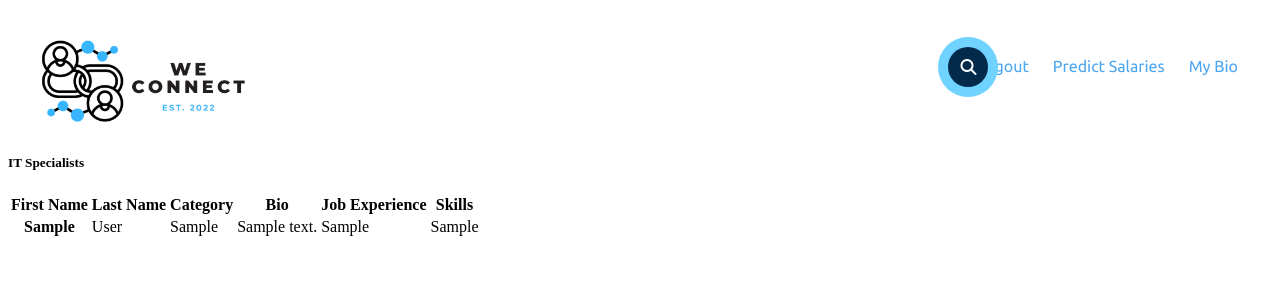
After one commit to ebenemfum/youconnect, a PHP site: page /userHtml/ITSpecialistList.php in a window 1280 px wide. The commit adds this page. Shown: the top 300 px of the page. Run offline with PHP 8.4, Linux system fonts and the light colour scheme; tables that the repository leaves empty hold one stand-in row (values such as "Sample post"); some libraries are stand-ins or nearby versions.

Commit message:
Table Definitions Added

```diff
--- a/userHtml/HireDevLogin.php
+++ b/userHtml/HireDevLogin.php
@@ -73,7 +73,7 @@
 
 
            if(mysqli_num_rows($result) > 0){
-                header("location: ITSpecialistList.html");
+                header("location: ITSpecialistList.php");
 
                exit();
              }
--- /dev/null
+++ b/userHtml/ITSpecialistList.php
@@ -0,0 +1,130 @@
+<?php
+include "connect.php";
+?>
+
+<!DOCTYPE html>
+<html lang="en">
+<head>
+    <meta charset="UTF-8">
+    <meta http-equiv="X-UA-Compatible" content="IE=edge">
+    <meta name="viewport" content="width=device-width, initial-scale=1.0">
+    <link rel="stylesheet" href="../userCss/ITSpecialistList.css">
+    <title>IT Specialist List</title>
+    <script src="https://kit.fontawesome.com/2ac6a790f8.js" crossorigin="anonymous"></script>
+
+    <!-- Start of Code -->
+<script>
+    "use strict";
+    !function() {
+      var t = window.driftt = window.drift = window.driftt || [];
+      if (!t.init) {
+        if (t.invoked) return void (window.console && console.error && console.error("Drift snippet included twice."));
+        t.invoked = !0, t.methods = [ "identify", "config", "track", "reset", "debug", "show", "ping", "page", "hide", "off", "on" ],
+        t.factory = function(e) {
+          return function() {
+            var n = Array.prototype.slice.call(arguments);
+            return n.unshift(e), t.push(n), t;
+          };
+        }, t.methods.forEach(function(e) {
+          t[e] = t.factory(e);
+        }), t.load = function(t) {
+          var e = 3e5, n = Math.ceil(new Date() / e) * e, o = document.createElement("script");
+          o.type = "text/javascript", o.async = !0, o.crossorigin = "anonymous", o.src = "https://js.driftt.com/include/" + n + "/" + t + ".js";
+          var i = document.getElementsByTagName("script")[0];
+          i.parentNode.insertBefore(o, i);
+        };
+      }
+    }();
+    drift.SNIPPET_VERSION = '0.3.1';
+    drift.load('u6yn43whfbbh');
+    </script>
+    <!-- End of Code -->
+</head>
+<body>
+
+
+  <header>
+
+    <!--  <a href="#"><div class="sPredict"> Salary prediction </div></a> -->
+     <!-- <a href="GetHiredLogin.html"><div class="logoutLink">  logout </div></a> -->
+ <!--     <a href="#"><div class="prediction">  Predict Salaries </div></a>
+     <div class="search-box">
+         <input class="search-txt" type="text" name="" placeholder="Type to search">
+         <a class="search-btn" href="#">
+             <i class="fa-solid fa-magnifying-glass"></i>
+         </a>
+     </div> -->
+     <nav>
+         <img class="logo" src="../userImages/logo.png" alt="we_connect_logo" height=100px width=230px>
+         <ul class="nav_links">
+         <li> <a href="GetHiredLogin.html" class="logout">logout </div></a></li>
+         <li> <a href="http://172.16.0.79:8501"  class="predict"> Predict Salaries </div></a> </li>
+         <li> <a href="uploadBusiness.html"  class="myBio"> My Bio </div></a> </li>
+         <li> <div class="search-box">
+             <input class="search-txt" type="text" name="" placeholder="Type to search">
+             <a class="search-btn" href="#">
+                 <i class="fa-solid fa-magnifying-glass"></i>
+             </a>
+         </div></li>
+     </nav>
+     </header>
+
+
+
+
+
+     <div class="container">
+      <div class="jumbotron">
+             <div class="card_main">
+                     <div class="card-body">
+                         <h5 class="card-title">IT Specialists</h5>
+                         <table class="table table-hover table-bordered">
+                                 <thead>
+                                     <tr>
+                                     <th scope="col">First Name</th>
+                                     <th scope="col">Last Name</th>
+                                     <th scope="col">Category</th>
+                                     <th scope="col">Bio</th>
+                                     <th scope="col">Job Experience</th>
+                                     <th scope="col">Skills</th>
+
+
+
+
+                                     </tr>
+                                 </thead>
+
+                                 <?php
+                                       $s = mysqli_query($conn,"select*from Dev");
+                                       while($r=mysqli_fetch_array($s))
+                                       {
+                                       ?>
+                                         <tbody>
+                                         <tr>
+                                                  <th><?php echo $r['Fname'];?></th>
+                                                  <td><?php echo $r['Lname'];?></td>
+                                                  <td><?php echo $r['Category'];?></td>
+                                                  <td><?php echo $r['Bio'];?></td>
+                                                  <td><?php echo $r['job_experience'];?></td>
+                                                  <td><?php echo $r['skills'];?></td>
+
+
+                                         </tr>
+                                     </tbody>
+
+                                     <?php
+                                       }
+                                    ?>
+
+                          </table>
+                     </div>
+
+             </div>
+         </div>
+  </div>
+
+
+
+
+</body>
+</html>
--- a/userHtml/Portfolio.html
+++ b/userHtml/Portfolio.html
@@ -11,7 +11,7 @@
 
     <header>
         <img class="logo" src="../userImages/logo.png" alt="we_connect_logo" height=100px width=230px>
-    <a href="ITSpecialistList.html"><div class="logoutLink">  back </div></a>
+    <a href="ITSpecialistList.php"><div class="logoutLink">  back </div></a>
     </header>
 
 
```
Also changed, not shown: userHtml/ITSpecialistList.html (deleted, +0 -136 lines).
